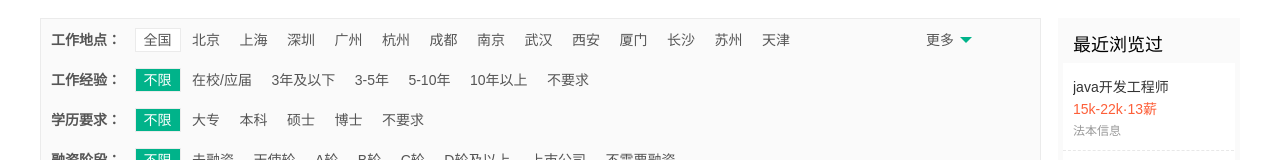
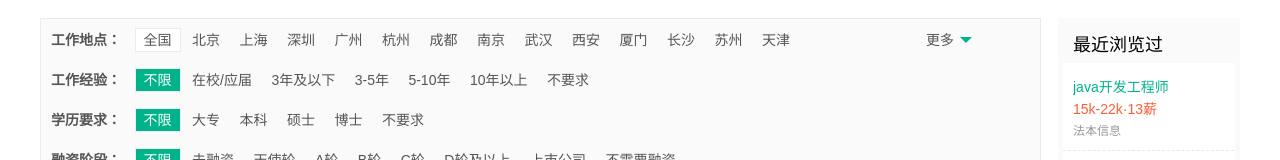
Before and after one commit to tengxiaoyang/practice, a plain HTML site: page lagou-web.html in a window 1280 px wide. In both pictures the pointer is over the link 1148 px from the left and 436 px from the top of the page. Shown: the part 352-512 px from the top of the page. Drawn offline with Linux system fonts and the light colour scheme.

Commit message:
新增或修改

```diff
--- a/lagou-web-content.css
+++ b/lagou-web-content.css
@@ -748,3 +748,6 @@
   background-color: #00b38a;
   color: #fff;
 }
+.history .p_list_item .name:hover {
+  color: #00b38a;
+}
```
